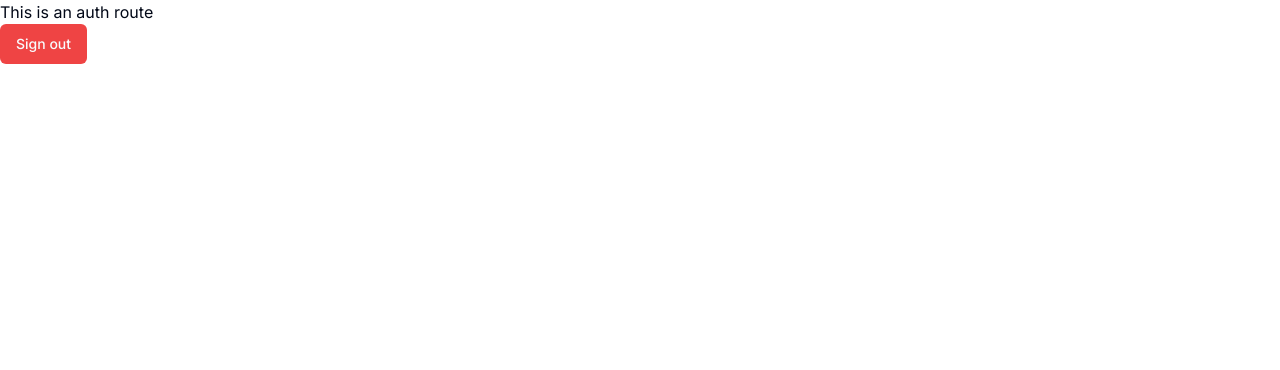
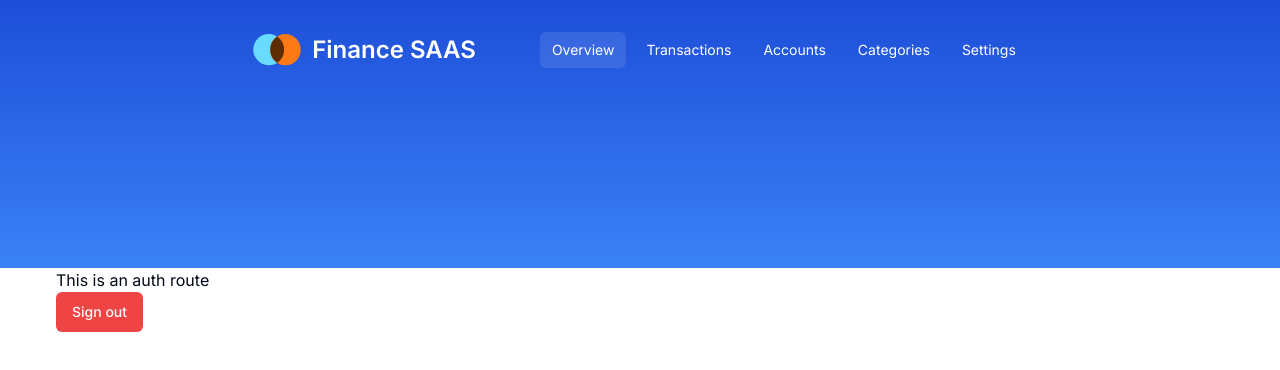
Before and after one commit to NoerGitKat/finance-saas, a Next.js app: page / in a window 1280 px wide. Shown: the top 370 px of the page. Built offline with nearby package versions, Linux system fonts and the light colour scheme.

Commit message:
Added navbar

```diff
--- /dev/null
+++ b/app/(dashboard)/layout.tsx
@@ -0,0 +1,14 @@
+import { Header } from "@/components/header";
+
+type Props = { children: React.ReactNode };
+
+const DashboardLayout = ({ children }: Props) => {
+  return (
+    <>
+      <Header />
+      <main className="px-3 lg:px-14">{children}</main>
+    </>
+  );
+};
+
+export default DashboardLayout;
--- /dev/null
+++ b/components/header-logo.tsx
@@ -0,0 +1,13 @@
+import Image from "next/image";
+import Link from "next/link";
+
+export const HeaderLogo = () => {
+  return (
+    <Link href="/">
+      <div className="hidden items-center lg:flex">
+        <Image src="/logo.svg" alt="Logo" height="50" width="50" />
+        <p className="ml-2.5 text-2xl font-semibold text-white">Finance SAAS</p>
+      </div>
+    </Link>
+  );
+};
--- /dev/null
+++ b/components/header.tsx
@@ -0,0 +1,17 @@
+import { HeaderLogo } from "./header-logo";
+import { Navbar } from "./navbar";
+
+export const Header = () => {
+  return (
+    <header className="bg-gradient-to-b from-blue-700 to-blue-500 px-4 py-8 pb-36 lg:px-14">
+      <div className="mx-auto max-w-screen-2xl">
+        <div className="mb-14 flex w-full items-center justify-center">
+          <div className="flex items-center lg:gap-x-16">
+            <HeaderLogo />
+            <Navbar />
+          </div>
+        </div>
+      </div>
+    </header>
+  );
+};
--- /dev/null
+++ b/components/nav-button.tsx
@@ -0,0 +1,27 @@
+import { cn } from "@/lib/utils";
+import { Button } from "./ui/button";
+import Link from "next/link";
+
+type Props = {
+  href: string;
+  label: string;
+  isActive?: boolean;
+};
+
+export const NavButton = ({ href, label, isActive }: Props) => {
+  return (
+    <li>
+      <Button
+        asChild
+        size="sm"
+        variant="outline"
+        className={cn(
+          "w-full justify-between border-none font-normal text-white outline-none transition hover:bg-white/20 hover:text-white focus:bg-white/30 focus-visible:ring-transparent focus-visible:ring-offset-0 lg:w-auto",
+          isActive ? "bg-white/10 text-white" : "bg-transparent",
+        )}
+      >
+        <Link href={href}>{label}</Link>
+      </Button>
+    </li>
+  );
+};
--- /dev/null
+++ b/components/navbar.tsx
@@ -0,0 +1,30 @@
+"use client";
+
+import { usePathname } from "next/navigation";
+import { NavButton } from "./nav-button";
+
+const routes = [
+  { href: "/", label: "Overview" },
+  { href: "/transactions", label: "Transactions" },
+  { href: "/accounts", label: "Accounts" },
+  { href: "/categories", label: "Categories" },
+  { href: "/settings", label: "Settings" },
+];
+
+export const Navbar = () => {
+  const pathname = usePathname();
+  return (
+    <nav>
+      <ul className="hidden items-center gap-x-2 overflow-x-auto lg:flex">
+        {routes.map(({ href, label }) => (
+          <NavButton
+            key={label}
+            label={label}
+            href={href}
+            isActive={pathname == href}
+          />
+        ))}
+      </ul>
+    </nav>
+  );
+};
```
